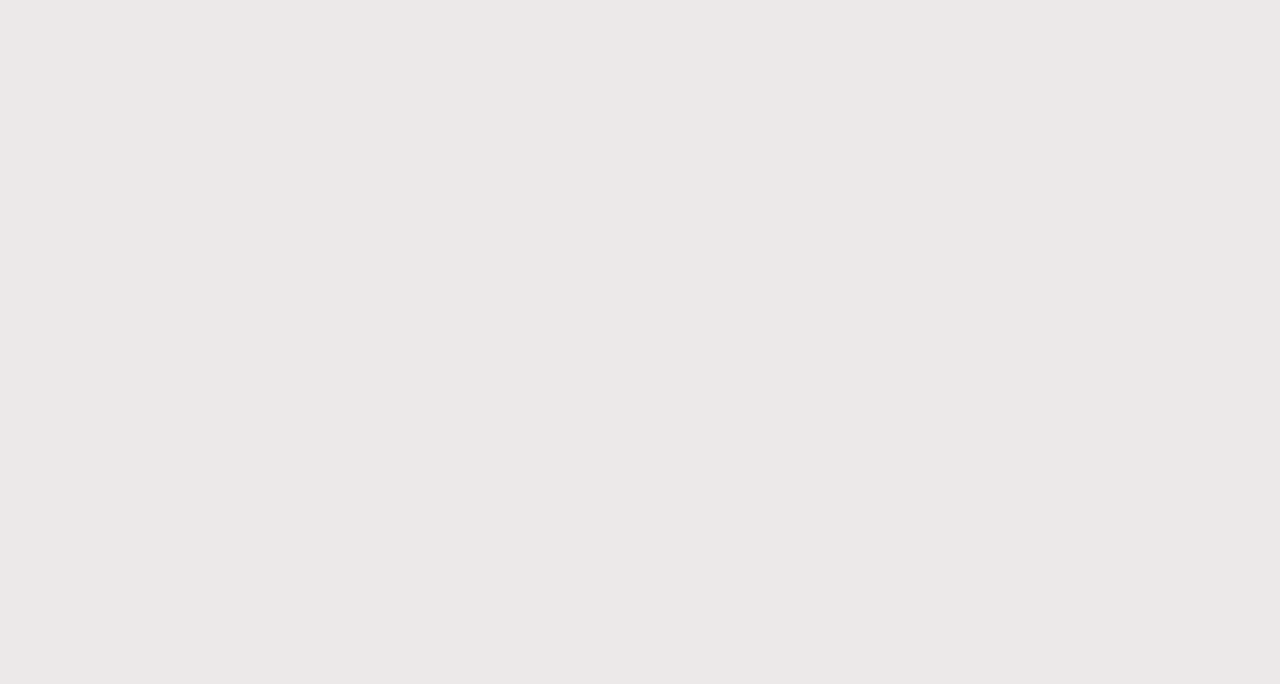
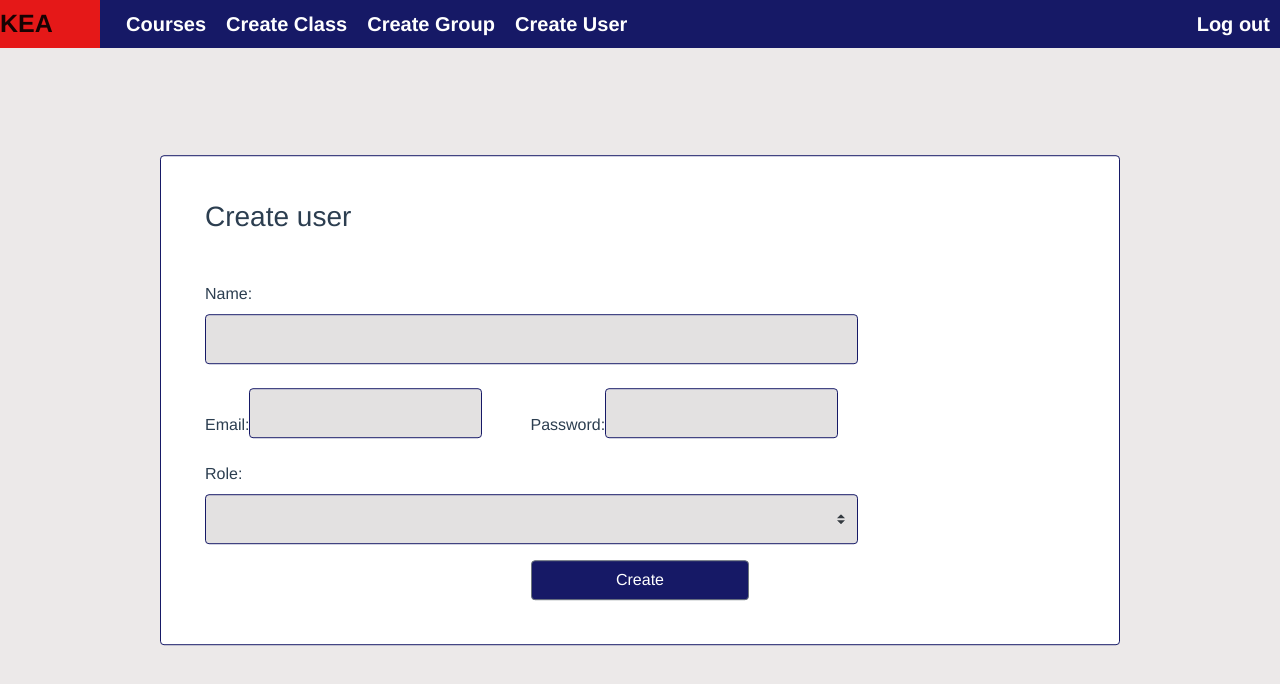
Before and after one commit to AmaliaCaldare/DLS-attendance-system, a Vue app in the folder client/: page /create/user in a window 1280 px wide. Shown: the top 684 px of the page. Built offline with nearby package versions, Linux system fonts and the light colour scheme; sample sign-in values are in the browser's storage.

Commit message:
Create user view

```diff
--- a/client/src/components/NavBar.vue
+++ b/client/src/components/NavBar.vue
@@ -6,10 +6,8 @@
                 <b-nav-item class="nav-tab" href="/courses" v-if="role">Courses</b-nav-item>
                 <b-nav-item class="nav-tab" href="/create/class" v-if="role ==='admin'">Create Class</b-nav-item>
                 <b-nav-item class="nav-tab" href="/create/group" v-if="role ==='admin'">Create Group</b-nav-item>
-                <b-nav-item class="nav-tab" href="#" v-if="role ==='admin'">Students</b-nav-item>
-                <b-nav-item class="nav-tab" href="#" v-if="role ==='admin'">Teachers</b-nav-item>
+                <b-nav-item class="nav-tab" href="/create/user" v-if="role ==='admin'">Create User</b-nav-item>
                 <b-nav-item class="nav-tab" href="/schedule" v-if="role ==='teacher' || role ==='student'">Schedule</b-nav-item>
-
             </b-navbar-nav>
             <b-navbar-nav class="ml-auto">
                 <b-nav-item class="nav-tab ml-auto" @click="logout">Log out</b-nav-item>
--- a/client/src/routes/routes.js
+++ b/client/src/routes/routes.js
@@ -5,7 +5,8 @@ const CreateGroupPage = () => import("../views/CreateGroup.vue");
 const CoursesPage = () => import("../views/CoursesPage.vue");
 const SchedulePage = ()=> import("../views/Schedule.vue");
 const GenerateCodePage = ()=> import("../views/GenerateCode.vue");
-const CourseClasses = () => import("../views/CourseClasses.vue")
+const CourseClasses = () => import("../views/CourseClasses.vue");
+const CreateUser = () => import("../views/CreateUser.vue")
 
 
 const routes = [
@@ -54,6 +55,11 @@ const routes = [
         name: "course-classes",
         component: CourseClasses
     },
+    {
+        path: "/create/user",
+        name: "create-user",
+        component: CreateUser
+    },
 ];
 
 export default routes;
--- a/client/src/services/UserService.js
+++ b/client/src/services/UserService.js
@@ -24,3 +24,16 @@ export async function getStudents() {
     });
     return await response.json();
 }
+
+export async function createUser(data = {}){
+    const response = await fetch('/api/users', {
+        method: 'POST',
+        mode: 'cors',
+        headers: {
+            'Content-Type': 'application/json',
+            token: localStorage.getItem('token')
+        },
+        body: JSON.stringify(data)
+    });
+    return response.json();
+}
--- a/client/src/views/CoursesPage.vue
+++ b/client/src/views/CoursesPage.vue
@@ -39,12 +39,25 @@ export default {
 
         }
     },
-    created(){
+    async created(){
       if(!checkToken(['admin', 'teacher', 'student'])) {
         this.$router.push('/login');
       }else {
-          this.userRole = localStorage.getItem('role')
-        this.getAllCourses()
+        this.userRole = localStorage.getItem('role')
+        if(this.userRole === 'admin'){
+            this.courses = await getAllCourses()
+        }else if(this.userRole === 'teacher'){
+            const teacher = JSON.parse(localStorage.getItem('user'))
+            console.log(teacher);
+            getAllCourses().then(response => {
+                response.forEach((course) => {
+                    if(course.teacherId === teacher._id){
+                        this.courses.push(course)
+                    }
+                })
+            })
+        }
+
       }
     }
 }
--- /dev/null
+++ b/client/src/views/CreateUser.vue
@@ -0,0 +1,127 @@
+<template>
+    <div>
+        <nav-bar></nav-bar>
+        <b-container fluid class="center">
+            <b-card class="w-75 create-card">
+                <b-form @submit="onSubmit" class="m-4">
+                    <h3>Create user</h3>
+
+                    <b-form-group label="Name:" label-for="name" class="mt-5 w-75">
+                        <b-form-input
+                            id="name"
+                            v-model="form.name"
+                            type="text"
+                            required
+                            class="mb-4 create-input"
+                        ></b-form-input>
+                    </b-form-group>
+                    <div class="form-inline">
+                        <b-form-group label="Email: " label-for="email" >
+                            <b-form-input
+                                id="email"
+                                v-model="form.email"
+                                type="email"
+                                required
+                                class="mb-4 create-input"
+                            ></b-form-input>
+                        </b-form-group>
+
+                        <b-form-group label="Password:" label-for="password" class="ml-5">
+                            <b-form-input
+                                id="password"
+                                v-model="form.password"
+                                type="password"
+                                required
+                                class="mb-4 create-input"
+                            ></b-form-input>
+                        </b-form-group>
+                    </div>
+
+                    <b-form-group label="Role:" label-for="role" class="w-75">
+                        <b-form-select
+                            id="role"
+                            v-model="form.role"
+                            :options="roles"
+                            required
+                            class="create-input"
+                        ></b-form-select>
+                    </b-form-group>
+                    <div class="text-center">
+                        <b-button type="submit" class="create-btn">Create</b-button>
+                    </div>
+                </b-form>
+            </b-card>
+        </b-container>
+
+    </div>
+</template>
+<script>
+import NavBar from '../components/NavBar.vue'
+import {checkToken} from '../services/AuthService'
+import {createUser} from '../services/UserService'
+
+
+export default {
+    components: {
+        NavBar
+    },
+    data(){
+        return {
+            form: {
+                name: "",
+                email: "",
+                role: "",
+                password: ""
+            },
+            roles: ['admin', 'teacher', 'student']
+        }
+    },
+
+    methods: {
+        onSubmit(event){
+            event.preventDefault()
+            createUser({name: this.form.name, email: this.form.email,
+                password: this.form.password, role: this.form.role})
+                .then(() => {
+                    this.$router.push(`/courses`)
+                })
+
+        },
+
+    },
+    created(){
+        if(!checkToken(['admin'])) {
+            this.$router.push('/login');
+        }
+
+    }
+}
+</script>
+<style lang="scss" scoped>
+.center{
+    display: flex;
+    justify-content: center;
+}
+.create-card{
+    border-color: #161966;
+    margin: 0;
+    position: absolute;
+    top: 50%;
+    left: 50%;
+    -ms-transform: translate(-50%, -50%);
+    transform: translate(-50%, -50%);
+
+}
+.create-input{
+    height: 50px;
+    border-color: #161966;
+    background-color: #E3E1E1 !important;
+}
+
+.create-btn{
+    width: 25%;
+    margin: 0 auto;
+    height: 40px;
+    background-color: #161966;
+}
+</style>
--- a/client/src/views/Login.vue
+++ b/client/src/views/Login.vue
@@ -52,12 +52,11 @@ export default {
         }
         getAccessToken(user).then(response => {
           localStorage.setItem('token', response.accessToken);
-          localStorage.setItem('role', response.role)
+          localStorage.setItem('role', response.user.role)
+          localStorage.setItem('user', JSON.stringify(response.user));
           this.$router.push('/courses')
-
         })
-
-            event.preventDefault()
+        event.preventDefault()
       }
 
     },
```
Also changed, not shown: 1 other file (tests, documents, lock files or other folders).
